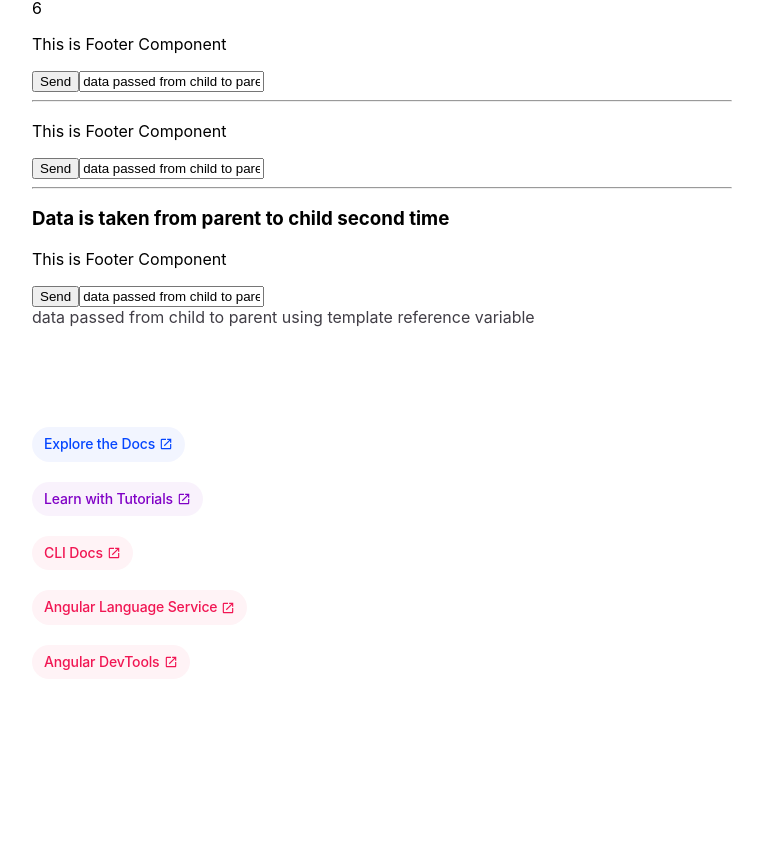
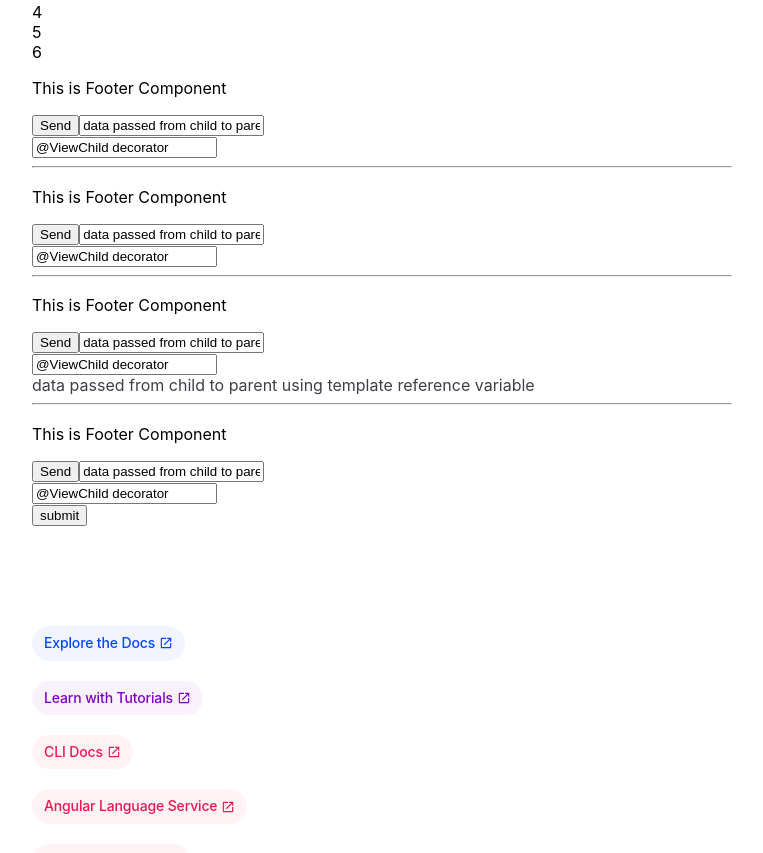
Before and after one commit to nikhilvanama/Angular_routine, an Angular app in the folder angular1/: page / in a window 1280 px wide. Shown: the part 1939-2792 px from the top of the page, without its empty margins (258-1021 px from the left). Before the commit the page ends 2690 px from the top, so only its background shows below. Built offline with nearby package versions, Linux system fonts and the light colour scheme.

Commit message:
Done ViewChild Decorator

```diff
--- a/angular1/src/app/app.component.html
+++ b/angular1/src/app/app.component.html
@@ -360,8 +360,15 @@
       <hr>
       <!-- Data from Child to Parent using Template Reference Variable -->
       <div>
-        <app-footer-app #child [parentdata]="childtitle3"></app-footer-app>
+        <app-footer-app #child></app-footer-app>
         <p>{{ child.data }}</p>
+      </div>
+      <hr>
+      <!-- @ViewChild  -->
+      <div>
+        <app-footer-app></app-footer-app>
+        <button (click)="callChildMethod()">submit</button>
+        <p>{{ cdata }}</p>
       </div>
     </div>
     <div class="divider" role="separator" aria-label="Divider"></div>
--- a/angular1/src/app/app.component.ts
+++ b/angular1/src/app/app.component.ts
@@ -1,4 +1,4 @@
-import { Component } from '@angular/core';
+import { Component, ViewChild } from '@angular/core';
 import { RouterOutlet } from '@angular/router';
 import { FooterAppComponent } from "./footer-app/footer-app.component";
 import { FormsModule } from '@angular/forms';
@@ -95,5 +95,11 @@ export class AppComponent {
     this.received = message;
   }
 
+  @ViewChild(FooterAppComponent) viewChildData!: FooterAppComponent;
+  cdata="";
+
+  callChildMethod() {
+    this.cdata=this.viewChildData.passtoparent();
+  }
 
 }
--- a/angular1/src/app/footer-app/footer-app.component.html
+++ b/angular1/src/app/footer-app/footer-app.component.html
@@ -10,5 +10,8 @@
 <button (click)="sendMessage()">Send</button>
 
 <input type="text" [(ngModel)]="data">
+<br>
+<input type="text" [(ngModel)]="viewchild">
+<br>
 
 <!-- <button (click)="passtoparent()">Send</button> -->
--- a/angular1/src/app/footer-app/footer-app.component.ts
+++ b/angular1/src/app/footer-app/footer-app.component.ts
@@ -24,4 +24,13 @@ export class FooterAppComponent {
   // child-parent using template reference variable
 
   data:string = "data passed from child to parent using template reference variable";
+
+  // data From child to parent using @ViewChild decorator
+
+  viewchild: any = "@ViewChild decorator";
+
+  passtoparent() {
+    console.log(this.viewchild);
+    return this.viewchild;
+  }
 }
```
